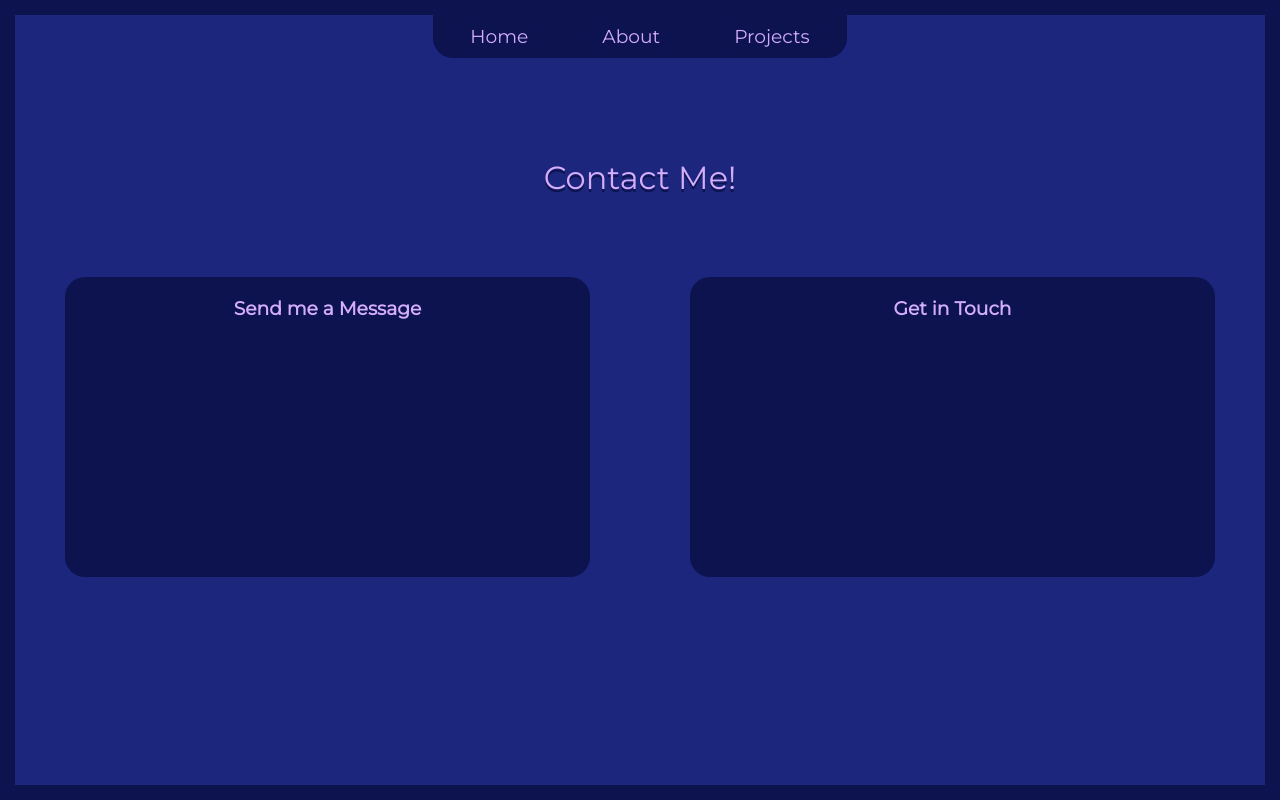
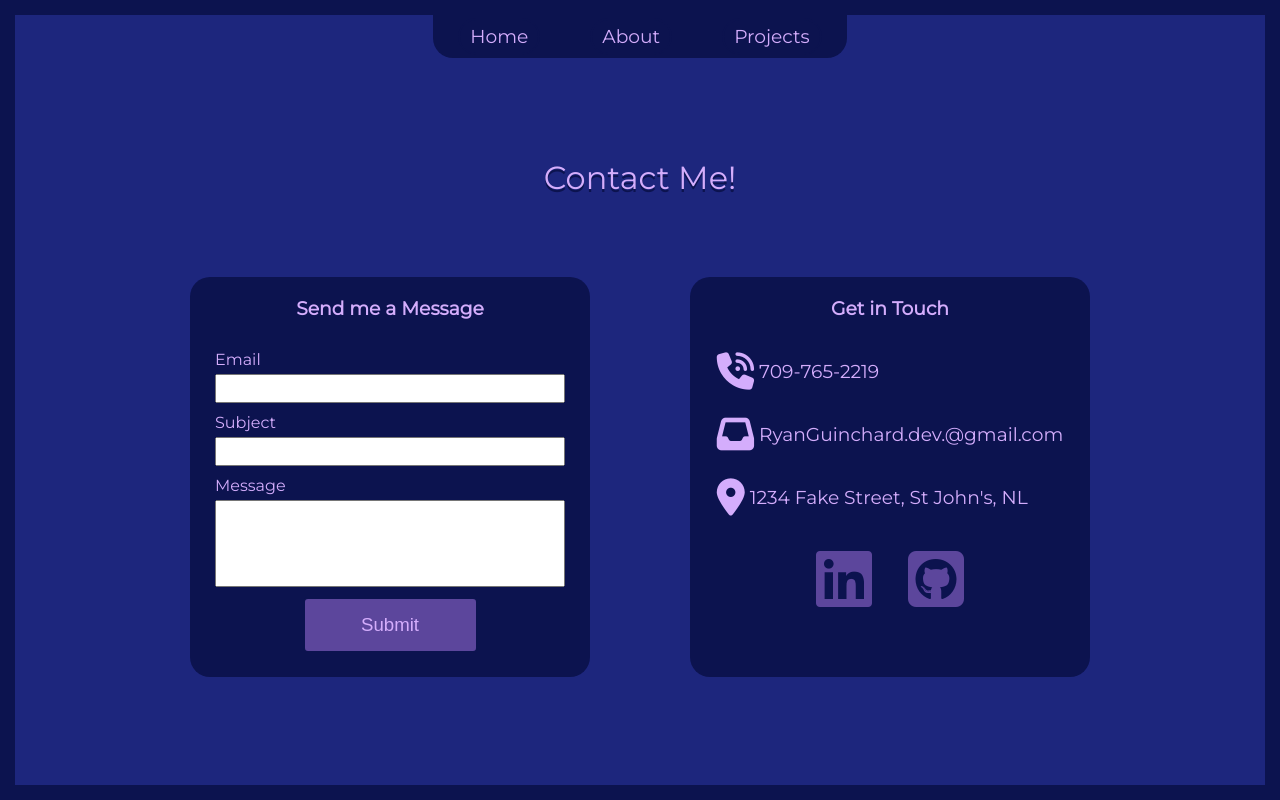
Before and after one commit to RyanGuinchard/Portfolio2024, a plain HTML site: page contact.html in a window 1280 px wide. Drawn offline with Linux system fonts and the light colour scheme.

Commit message:
dec15 - finishing contact design

```diff
--- a/contact.html
+++ b/contact.html
@@ -1,10 +1,14 @@
 <!DOCTYPE html>
 <html lang="en">
   <head>
-    <meta charset="UTF-8">
-    <meta name="viewport" content="width=device-width, initial-scale=1.0">
+    <meta charset="UTF-8" />
+    <meta name="viewport" content="width=device-width, initial-scale=1.0" />
     <title>Contact Me!</title>
-    <link rel="stylesheet" href="styles.css">
+    <link rel="stylesheet" href="styles.css" />
+    <script
+      src="https://kit.fontawesome.com/f7c532f32d.js"
+      crossorigin="anonymous"
+    ></script>
   </head>
   <body class="contact-page">
     <div class="border-container">
@@ -22,9 +26,45 @@
         <div class="container">
           <section class="contact-box">
             <h3>Send me a Message</h3>
+            <form
+              action="mailto:ryanguinchardm9@hotmail.com"
+              method="post"
+              enctype="text/plain"
+            >
+              <label for="email">Email</label>
+              <input type="text" class="contact-input" />
+              <label for="subject">Subject</label>
+              <input type="text" class="contact-input" />
+              <label for="message">Message</label>
+              <textarea
+                name="message"
+                id="message"
+                cols="20"
+                rows="5"
+                class="contact-input"
+              ></textarea>
+              <input type="submit" value="Submit" class="submit-btn" />
+            </form>
           </section>
-                <section class="contact-box">
+          <section class="contact-box" id="contact-info">
             <h3>Get in Touch</h3>
+            <ul>
+              <li>
+                <i class="fa-solid fa-phone-volume fa-2xl"></i> 709-765-2219
+              </li>
+              <li>
+                <i class="fa-solid fa-inbox fa-2xl"></i>
+                RyanGuinchard.dev.@gmail.com
+              </li>
+              <li>
+                <i class="fa-solid fa-location-dot fa-2xl"></i> 1234 Fake
+                Street, St John's, NL
+              </li>
+            </ul>
+            <p>
+              <a href="https://www.linkedin.com/in/ryan-guinchard/" target="_blank"><i class="fa-brands fa-linkedin fa-2xl icon"></i></a>
+              <a href="https://github.com/RyanGuinchard" target="_blank"><i class="fa-brands fa-square-github fa-2xl icon"></i></a>
+            </p>
           </section>
         </div>
       </main>
--- a/styles.css
+++ b/styles.css
@@ -157,15 +157,17 @@ main .btn:hover {
   transition: background-color 0.3s ease, color 0.3s ease;
 }
 
-
+/*Contact Page Only*/
 .contact-box {
     background-color: #0c134f;
-    height: 300px;
-    width: 600px;
+    height: max-content;
+    min-height: 400px;
+    width: 400px;
     border-radius: 20px;
     margin: auto 50px;
     display: flex;
-    justify-content: center;
+    flex-direction: column;
+    align-items: center;
 }
 
 .contact-box h3 {
@@ -173,6 +175,81 @@ main .btn:hover {
     margin-top: 20px;
 }
 
+.contact-box form {
+  display: flex;
+  flex-direction: column;
+  margin-top: 20px;
+  align-items: center;
+}
+
+.contact-box label {
+  color: #d4adfc;
+  font-size: 12pt;
+  margin: 10px 0 5px 0;
+  align-self: flex-start;
+}
+
+.contact-box .contact-input {
+  width: 90%;
+  min-width: 350px;
+  resize: none;
+  padding: 5px;
+}
+
+.contact-box .submit-btn {
+  background-color: #5c469c;
+  color: #d4adfc;
+  width: 50%;
+  font-size: 14pt;
+  cursor: pointer;
+  transition: background-color 0.3s ease, color 0.3s ease;
+  padding: 15px 20px;
+  border: 2px solid #0c134f;
+  border-radius: 5px;
+  margin-top: 10px;
+  margin-bottom: 10px;
+}
+
+.contact-box .submit-btn:hover {
+  background-color: #d4adfc;
+  color: #5c469c;
+  transition: background-color 0.3s ease, color 0.3s ease;
+}
+
+.contact-box ul {
+  list-style: none;
+  color: #d4adfc;
+  margin-top: 20px;
+}
+
+.contact-box li {
+  margin: 20px auto 40px auto;
+  text-align: left;
+  font-size: 14pt;
+}
+
+.icon.fa-square-github,
+.icon.fa-linkedin {
+  color: #5c469c;
+  transform: scale(2);
+  margin: auto 30px auto 30px;
+  margin-top: 30px;
+  transition: color 0.3s ease, transform 0.3s ease, margin-top 0.3s ease;
+}
+
+.icon.fa-square-github:hover {
+  color: #d4adfc;
+  transform: scale(2.2);
+  margin-top: 20px;
+}
+
+.icon.fa-linkedin:hover {
+  color: #d4adfc;
+  transform: scale(2.2);
+  margin-top: 20px;
+}
+
+/*Responsive Design*/
 @media only screen and (min-width: 1200px) {
   /* Styles for full desktop screens */
   main .btn:link {
```
Lines whose indentation alone changed are shown as unchanged.
